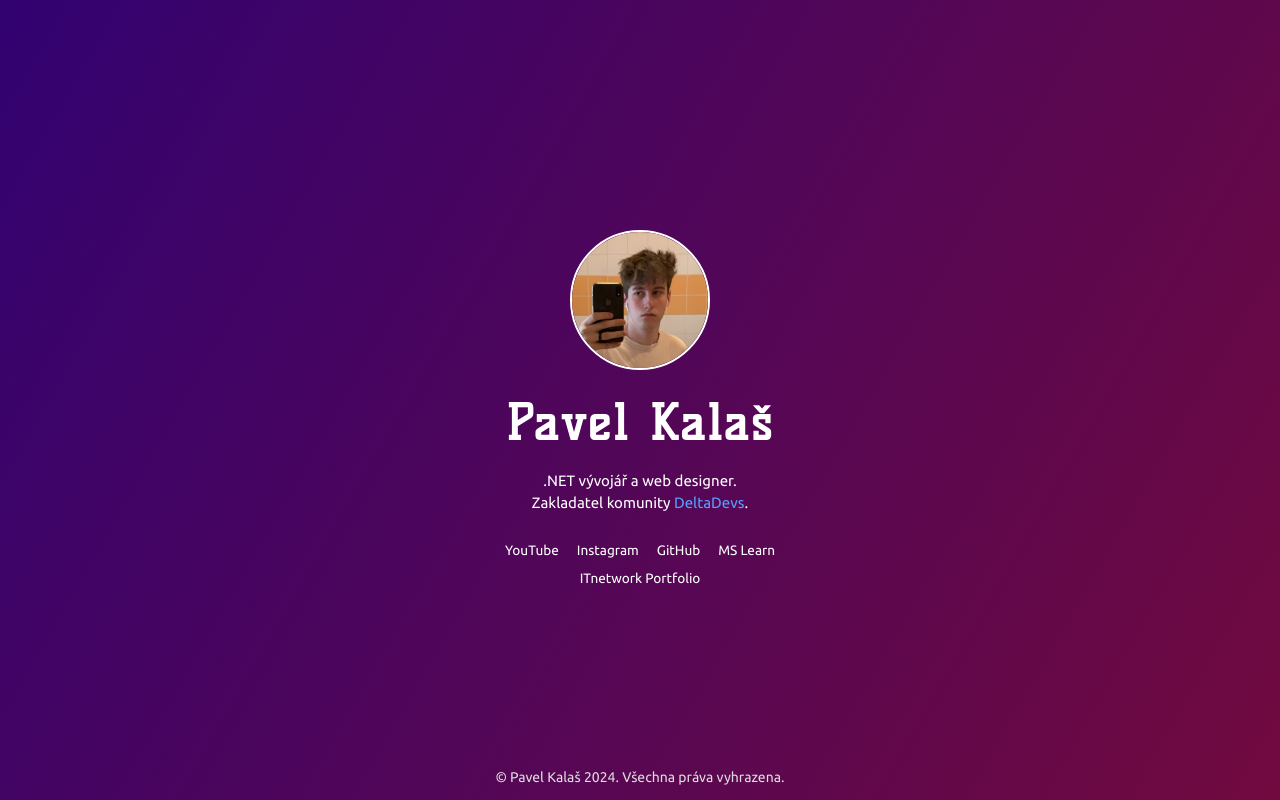
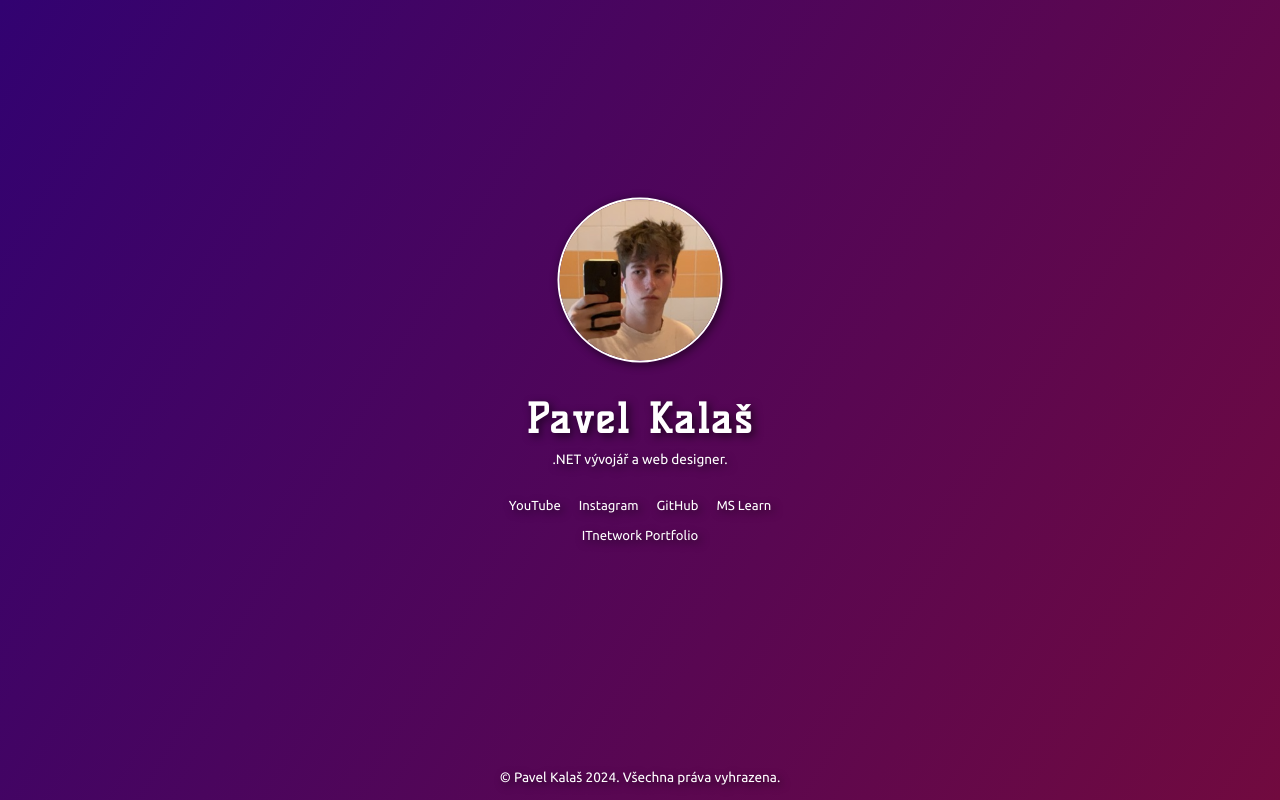
Before and after one commit to pavelkalas/moje-web-portfolio, a plain HTML site: page index.html in a window 1280 px wide. Drawn offline with Linux system fonts and the light colour scheme.

Commit message:
Update of website, changed some colors and adjusted font sizes little.

```diff
--- a/index.html
+++ b/index.html
@@ -17,6 +17,7 @@
 -->
 <html lang="cs">
     <head>
+        <!-- meta & seo -->
         <meta charset="UTF-8">
         <meta name="keywords" content="portfolio, Pavel Kalas, Pavel Kalaš, web designer, net developer, csharp">
         <meta name="webmaster" content="Pavel Kalaš">
@@ -27,18 +28,22 @@
         <meta name="viewport" content="width=device-width, initial-scale=1.0">
         <meta name="theme-color" content="#111111">
         <title>Pavel Kalaš | Portfolio</title>
+
+        <!-- CSS STYLY -->
         <link rel="stylesheet" href="/styles/style.css">
-        <link rel="manifest" href="/json/manifest.json">
     </head>
     <body>
+        <!-- HLAVICKA -->
         <header>
             <img src="/fotky/avatar.jpg" alt="Pavel Kalaš">
         </header>
+
+        <!-- HLAVNI SEKCE -->
         <section>
             <h1>Pavel Kalaš</h1>
 
             <p>.NET vývojář a web designer.</p>
-            <p>Zakladatel komunity <a href="https://deltadevs.site/">DeltaDevs</a>.</p>
+            <!-- <p>Zakladatel komunity <a href="https://deltadevs.site/">DeltaDevs</a>.</p> -->
 
             <nav>
                 <a href="https://youtube.com/@yungrixxxi" target="_blank">YouTube</a>
@@ -48,6 +53,8 @@
                 <a href="https://www.itnetwork.cz/portfolio/134424" target="_blank">ITnetwork Portfolio</a>
             </nav>
         </section>
+
+        <!-- PATICKA -->
         <footer>
             <p>&copy; Pavel Kalaš 2024. Všechna práva vyhrazena.</p>
         </footer>
--- a/styles/style.css
+++ b/styles/style.css
@@ -18,6 +18,8 @@ body {
     font-weight: 100;
     background-attachment: fixed;
     background-image: linear-gradient(120deg, #320271, #710a3f);
+
+    text-shadow: 3px 3px 9px rgba(0, 0, 0, 0.650);
 }
 
 section {
@@ -28,45 +30,55 @@ section {
 }
 
 header > img {
-    width: 140px;
+    width: 165px;
     position: absolute;
     left: 50%;
     top: 50%;
-    transform: translate(-50%, calc(-50% - 100px));
+    transform: translate(-50%, calc(-50% - 120px));
     border-radius: 50%;
     -webkit-user-drag: none;
     user-select: none;
-    border: 2px solid white;
+    border: 2px solid #FFFFFF;
+    box-shadow: 2px 2px 9px 1px #00000077;
 }
 
 section > h1 {
     letter-spacing: 2.5px;
     color: #FFFFFF;
-    font-size: 3rem;
+    font-size: 2.5rem;
     font-family: "Kelly Slab";
     width: max-content;
-    margin: 25px 0;
     position: relative;
+    top: -15px;
     left: 50%;
     transform: translateX(-50%);
 }
 
 section > p {
-    margin: -5px auto 10px auto;
+    margin: 8px auto;
     color: #FFFFFF;
-    font-size: 0.94em;
+    font-size: 0.85rem;
     font-family: "Ubuntu";
     font-weight: 400;
     text-align: center;
+    position: relative;
+    top: -15px;
 }
 
 section > p a {
-    color: rgb(89, 158, 255);
+    color: rgb(120, 226, 255);
+    text-decoration: none;
+    transition: all 0.15s;
+}
+
+section > p a:hover {
+    color: rgb(20, 126, 155);
     text-decoration: none;
 }
 
 section > nav {
-    margin: 25px auto 0 auto;
+    position: relative;
+    margin: 0 auto;
     text-align: center;
     min-width: 50%;
     max-width: 85%;
@@ -75,22 +87,18 @@ section > nav {
 section > nav a {
     color: #FFFFFF;
     text-decoration: none;
-    font-size: 0.85rem;
+    font-size: 0.82rem;
     font-family: "Ubuntu";
-    font-weight: 500;
-    margin: 0 3px;
-    padding: 2px 4px;
-    transition: all 0.2s;
-    line-height: 28px;
+    margin: 0 5px;
+    padding: 2px;
+    transition: all 0.15s;
+    line-height: 30px;
     min-width: max-content;
     white-space: nowrap;
 }
 
 section > nav a:hover {
-    color: rgba(253, 138, 37, 0.964);
-    text-decoration: underline;
-    text-decoration-style: dotted;
-    text-underline-offset: 5px;
+    color: rgb(124, 185, 242);
 }
 
 footer {
@@ -98,10 +106,10 @@ footer {
     bottom: 15px;
     width: 100%;
     text-align: center;
-    color: #ddd;
+    color: #FFFFFF;
     font-family: "Ubuntu";
-    font-size: 14px;
-    font-weight: 400;
+    font-size: 0.85rem;
+    font-weight: normal;
 }
 
 @media screen and (max-width: 320px) {
```
